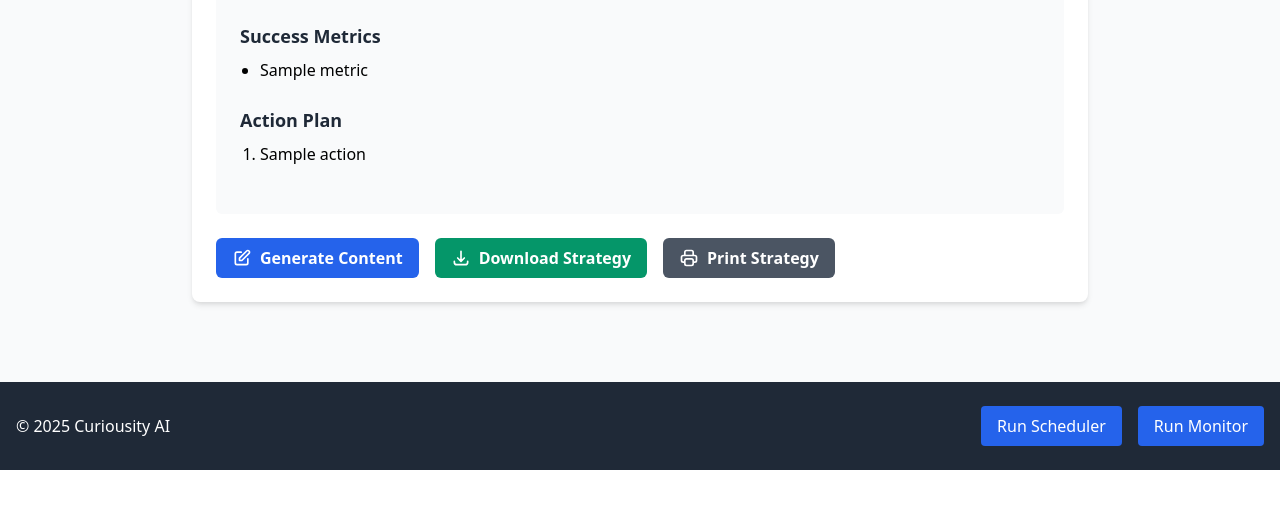
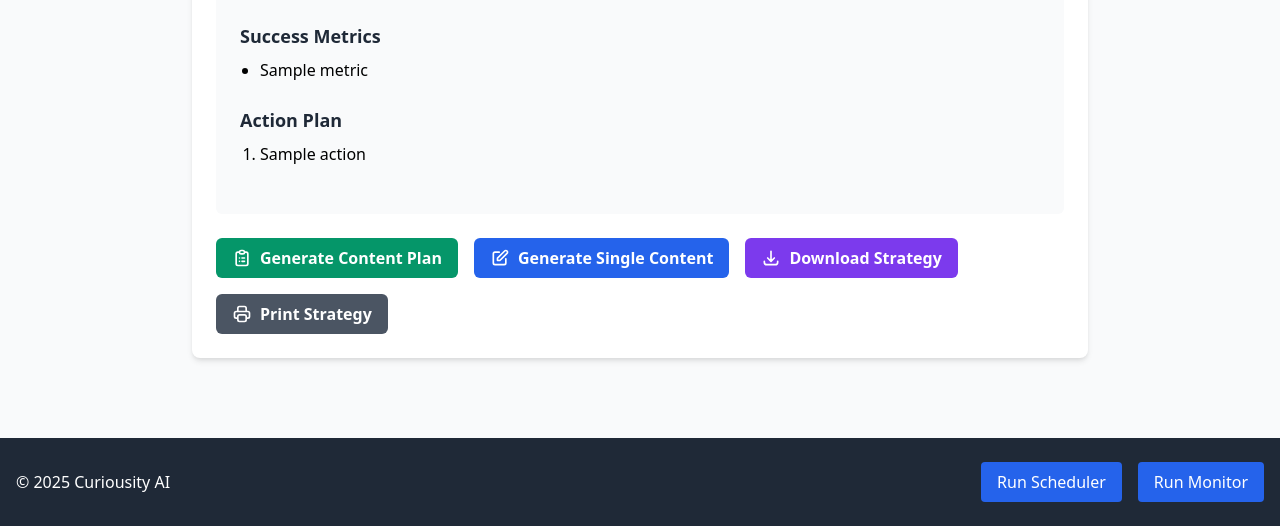
Before and after one commit to adspiceprospice/crewai_socialagent, a Flask app: template src/templates/content_strategy.html in a window 1280 px wide. Shown: the part 1396-1922 px from the top of the page. Before the commit the page ends 1866 px from the top, so only its background shows below. Run offline with Flask 3, Linux system fonts and the light colour scheme; the template is opened without the code that fills it: most values are stand-ins (such as "Sample title", 1, 10 or a date in 2020); parts of the project's set-up code (start-up, migrations or seed data) failed here and were passed over.

Commit message:
Update content strategy template with Generate Content Plan button

```diff
--- a/src/web_ui/templates/content_strategy.html
+++ b/src/web_ui/templates/content_strategy.html
@@ -133,14 +133,21 @@
         </div>
 
         <div class="flex flex-wrap gap-4">
+            <a href="{{ url_for('main.execute_content_plan') }}" class="inline-flex items-center px-4 py-2 bg-green-600 text-white font-semibold rounded-md hover:bg-green-700 focus:outline-none focus:ring-2 focus:ring-green-500 focus:ring-offset-2">
+                <svg xmlns="http://www.w3.org/2000/svg" class="h-5 w-5 mr-2" fill="none" viewBox="0 0 24 24" stroke="currentColor">
+                    <path stroke-linecap="round" stroke-linejoin="round" stroke-width="2" d="M9 5H7a2 2 0 00-2 2v12a2 2 0 002 2h10a2 2 0 002-2V7a2 2 0 00-2-2h-2M9 5a2 2 0 002 2h2a2 2 0 002-2M9 5a2 2 0 012-2h2a2 2 0 012 2m-3 7h3m-3 4h3m-6-4h.01M9 16h.01" />
+                </svg>
+                Generate Content Plan
+            </a>
+
             <a href="{{ url_for('main.content_generation') }}" class="inline-flex items-center px-4 py-2 bg-blue-600 text-white font-semibold rounded-md hover:bg-blue-700 focus:outline-none focus:ring-2 focus:ring-blue-500 focus:ring-offset-2">
                 <svg class="h-5 w-5 mr-2" fill="none" viewBox="0 0 24 24" stroke="currentColor">
                     <path stroke-linecap="round" stroke-linejoin="round" stroke-width="2" d="M11 5H6a2 2 0 00-2 2v11a2 2 0 002 2h11a2 2 0 002-2v-5m-1.414-9.414a2 2 0 112.828 2.828L11.828 15H9v-2.828l8.586-8.586z"></path>
                 </svg>
-                Generate Content
+                Generate Single Content
             </a>
 
-            <button id="downloadJson" class="inline-flex items-center px-4 py-2 bg-green-600 text-white font-semibold rounded-md hover:bg-green-700 focus:outline-none focus:ring-2 focus:ring-green-500 focus:ring-offset-2">
+            <button id="downloadJson" class="inline-flex items-center px-4 py-2 bg-purple-600 text-white font-semibold rounded-md hover:bg-purple-700 focus:outline-none focus:ring-2 focus:ring-purple-500 focus:ring-offset-2">
                 <svg class="h-5 w-5 mr-2" fill="none" viewBox="0 0 24 24" stroke="currentColor">
                     <path stroke-linecap="round" stroke-linejoin="round" stroke-width="2" d="M4 16v1a3 3 0 003 3h10a3 3 0 003-3v-1m-4-4l-4 4m0 0l-4-4m4 4V4"></path>
                 </svg>
```
